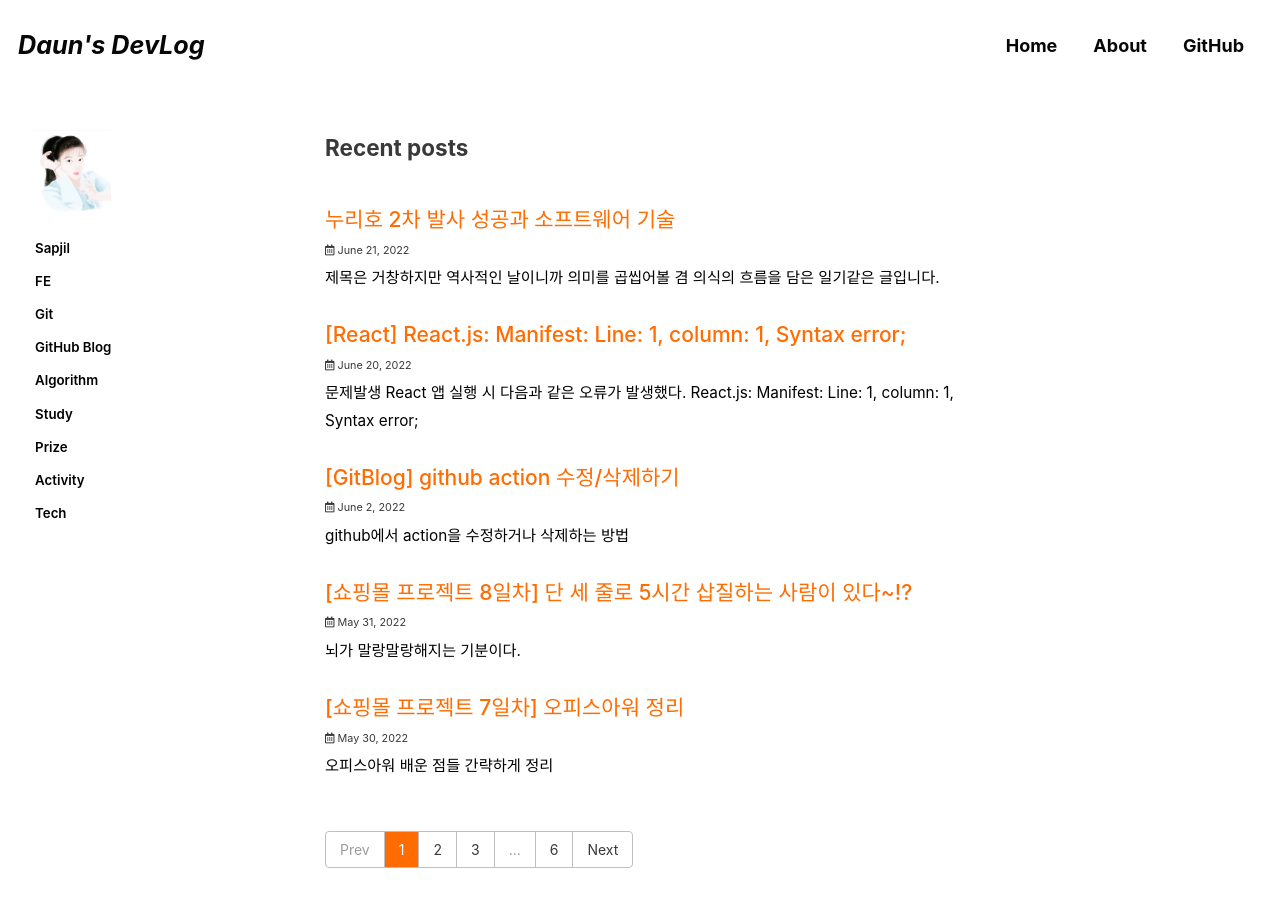
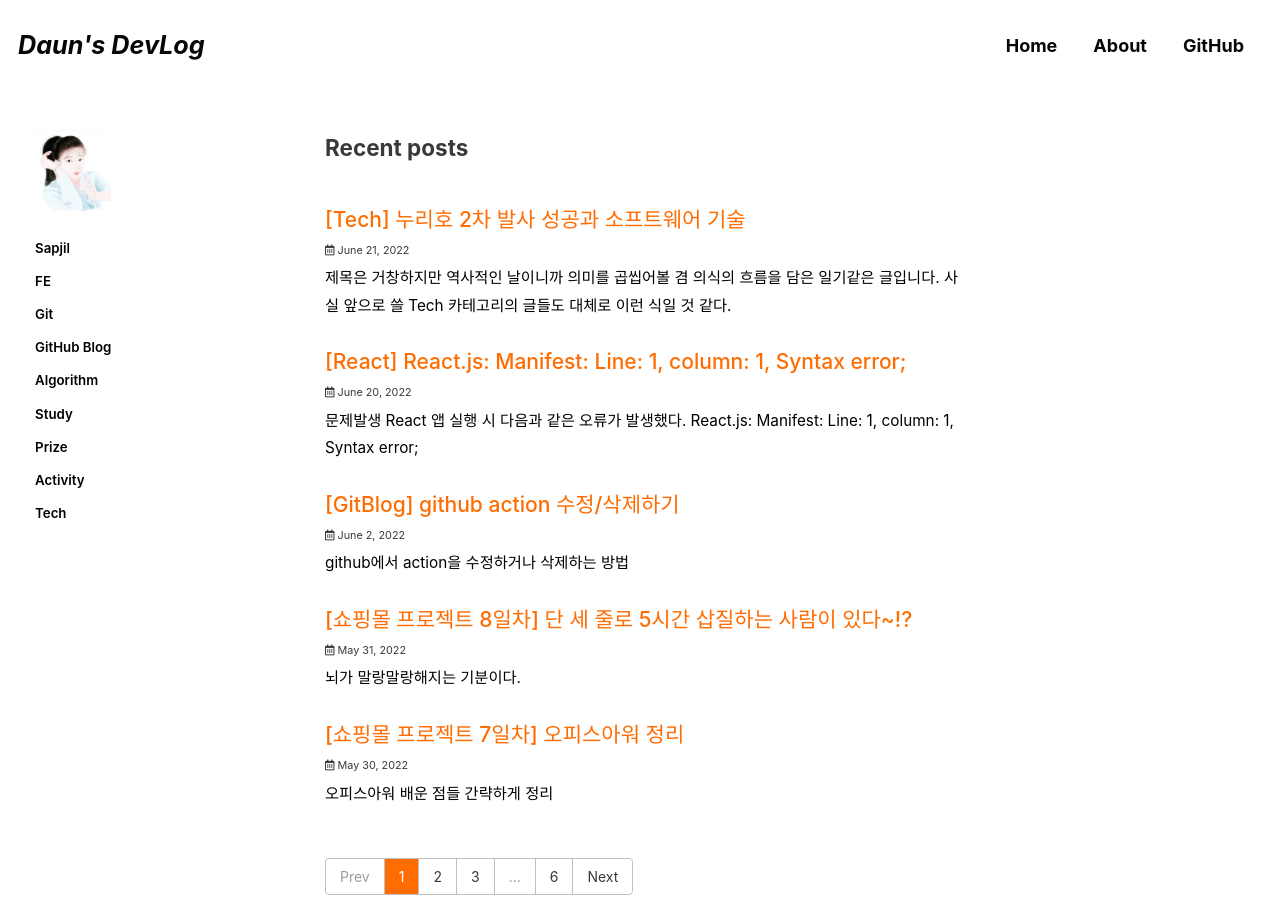
Before and after one commit to DAUN3046/DAUN3046.github.io, a Jekyll site: the page built from index.html, in a window 1280 px wide and 900 px high. Built offline with Jekyll 4.4.1, drawn with Linux system fonts in a browser that asks for light colours; cached includes are drawn as plain includes; some web fonts are replaced; the list of posts is cut into pages by our own code.

Commit message:
Update 2022-06-21-tech.md

```diff
--- a/_posts/2022-06-21-tech.md
+++ b/_posts/2022-06-21-tech.md
@@ -1,5 +1,5 @@
 ---
-title: "누리호 2차 발사 성공과 소프트웨어 기술"
+title: "[Tech] 누리호 2차 발사 성공과 소프트웨어 기술"
 
 categories:
   - Tech
@@ -14,7 +14,7 @@ toc_sticky: true
 date: 2022-06-21
 ---
 
-제목은 거창하지만 역사적인 날이니까 의미를 곱씹어볼 겸 의식의 흐름을 담은 일기같은 글입니다.
+제목은 거창하지만 역사적인 날이니까 의미를 곱씹어볼 겸 의식의 흐름을 담은 일기같은 글입니다. 사실 앞으로 쓸 Tech 카테고리의 글들도 대체로 이런 식일 것 같다.
 
 # 🎊 누리호 2차 발사 성공 🎊
 4시부터 손에 땀을 쥐고 방송을 봤다.
```
